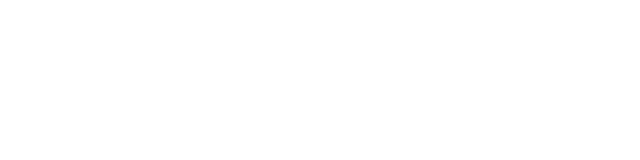
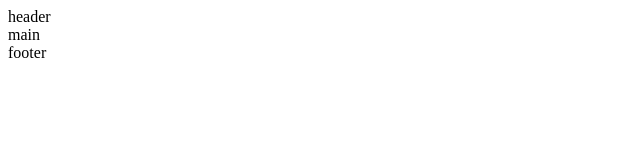
Before and after one commit to giuliabaratella/vite-comics, a Vue app: page / in a window 1280 px wide. Shown: the top 160 px of the page, without its empty margins (0-640 px from the left). Built offline with nearby package versions, Linux system fonts and the light colour scheme.

Commit message:
added header,main,footer components

```diff
--- a/src/App.vue
+++ b/src/App.vue
@@ -1,12 +1,20 @@
 <template>
-  <div>
-
-  </div>
+  <HeaderComponent/>
+  <MainComponent/>
+  <FooterComponent/>
 </template>
 
 <script>
+import MainComponent from './components/MainComponent.vue'
+import HeaderComponent from './components/HeaderComponent.vue'
+import FooterComponent from './components/FooterComponent.vue'
   export default {
+    components:{
+      HeaderComponent,
+      MainComponent,
+      FooterComponent,
 
+    }
   }
 </script>
 
--- /dev/null
+++ b/src/components/FooterComponent.vue
@@ -0,0 +1,15 @@
+<template>
+<footer>
+    footer
+</footer>
+</template>
+
+<script>
+    export default {
+        name: 'FooterComponent',
+    }
+</script>
+
+<style scoped>
+
+</style>
--- /dev/null
+++ b/src/components/HeaderComponent.vue
@@ -0,0 +1,15 @@
+<template>
+    <header>
+        header
+    </header>
+</template>
+
+<script>
+    export default {
+        name: 'HeaderComponent'
+    }
+</script>
+
+<style scoped>
+
+</style>
--- /dev/null
+++ b/src/components/MainComponent.vue
@@ -0,0 +1,15 @@
+<template>
+    <main>
+        main
+    </main>
+</template>
+
+<script>
+    export default {
+        name: 'MainComponent'
+    }
+</script>
+
+<style scoped>
+
+</style>
```
